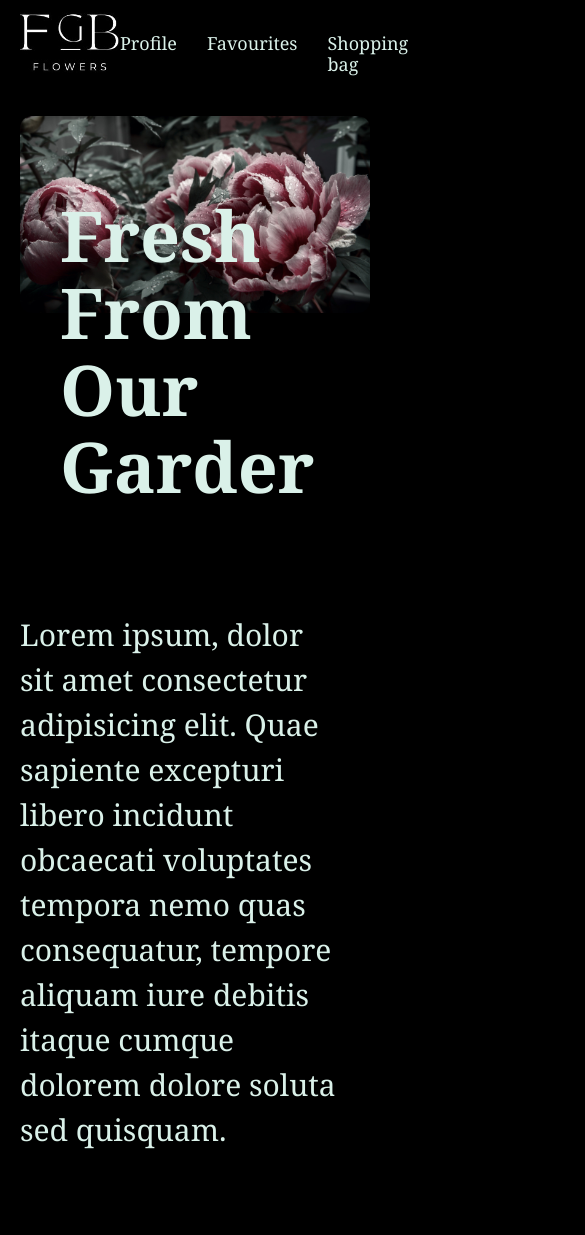
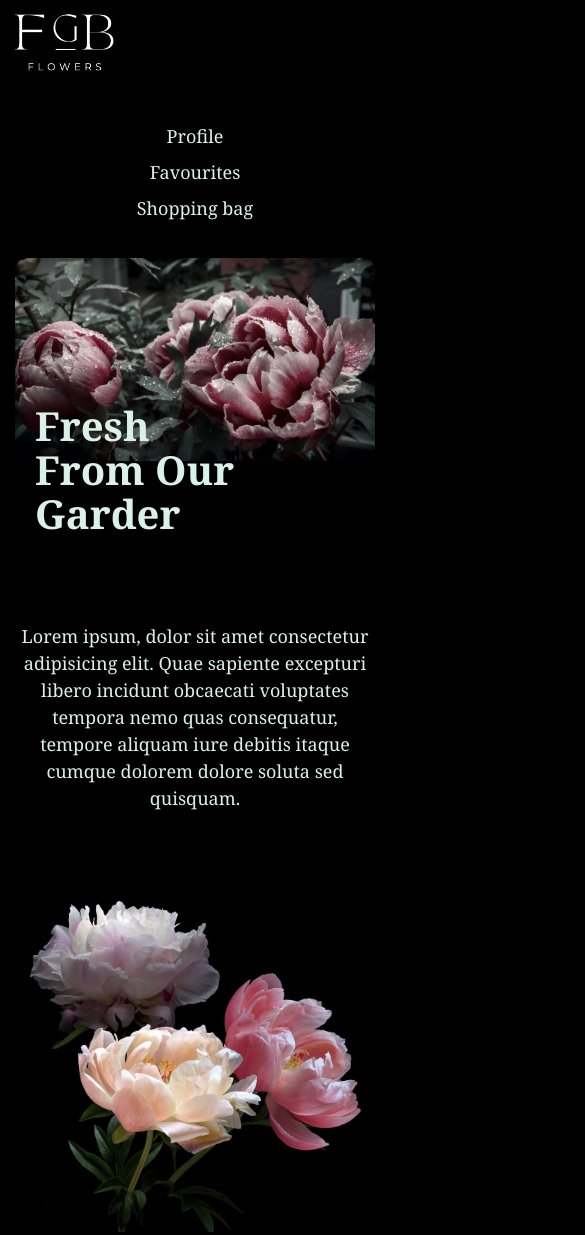
Before and after one commit to KarinaKit/Businesscard, a plain HTML site: page index.html in a window 390 px wide. Shown: the part 27-1262 px from the top of the page, 585 px wide, since content can reach past the window. Drawn offline with Linux system fonts and the light colour scheme.

Commit message:
adaptive mobile

```diff
--- a/css/style.css
+++ b/css/style.css
@@ -135,3 +135,49 @@ body {
     height: 440px;
     margin-top: 60px;
 }
+
+/* ================= ADAPTIVE (MOBILE) ================= */
+
+@media (max-width: 768px) {
+.main-content {
+    padding: 0 15px;
+}
+
+.header-list-item {
+    flex-direction: column;
+    gap: 20px;
+    text-align: center;
+}
+
+.header-link-list {
+    flex-direction: column;
+    gap: 15px;
+}
+
+.title {
+    font-size: 40px;
+    margin-top: -60px;
+    margin-left: 20px;
+}
+
+.footer {
+    flex-direction: column;
+    align-items: center;
+}
+
+.text-desc {
+    font-size: 18px;
+    text-align: center;
+    margin-right: 0;
+}
+
+.footer-img,
+.footer-pic,
+.footer-picture,
+.footer-image-pic {
+    width: 100% !important;
+    height: auto !important;
+    margin-right: 0 !important;
+    margin-top: 20px !important;
+    }
+}
```
